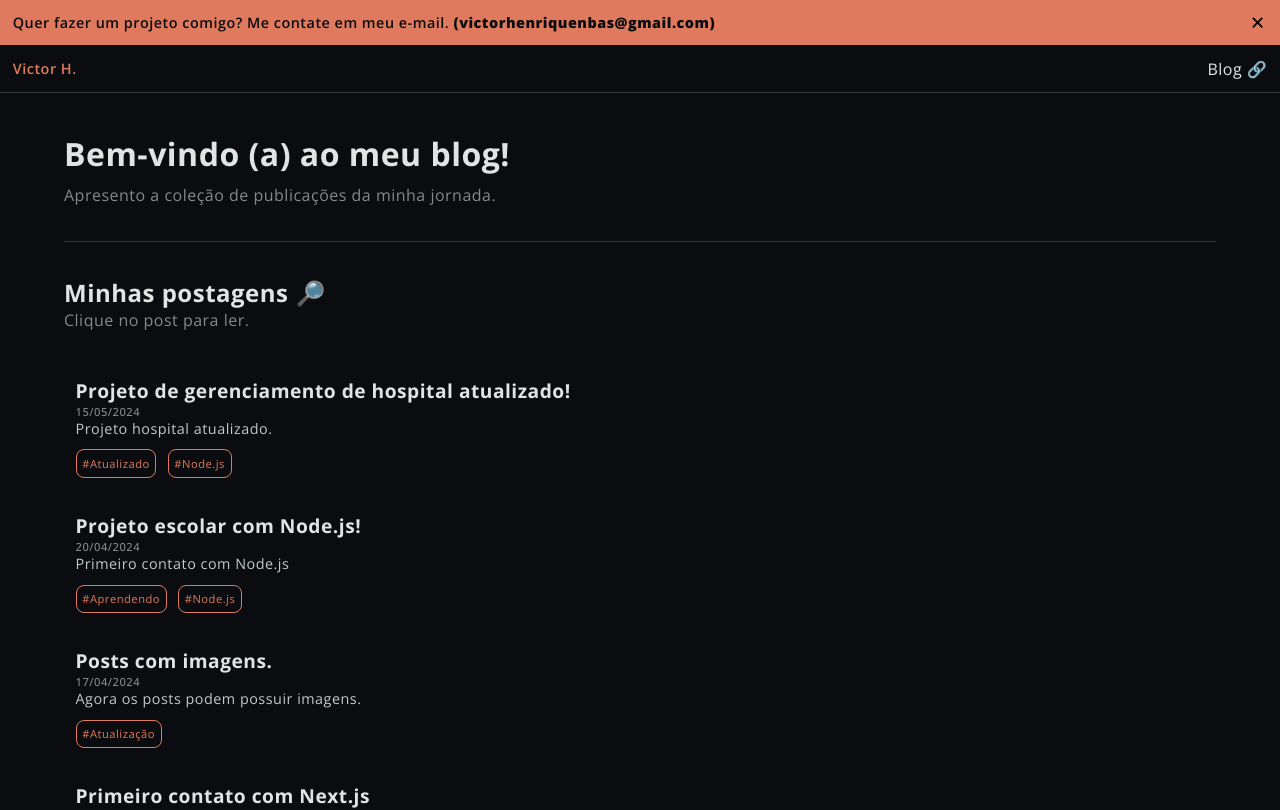
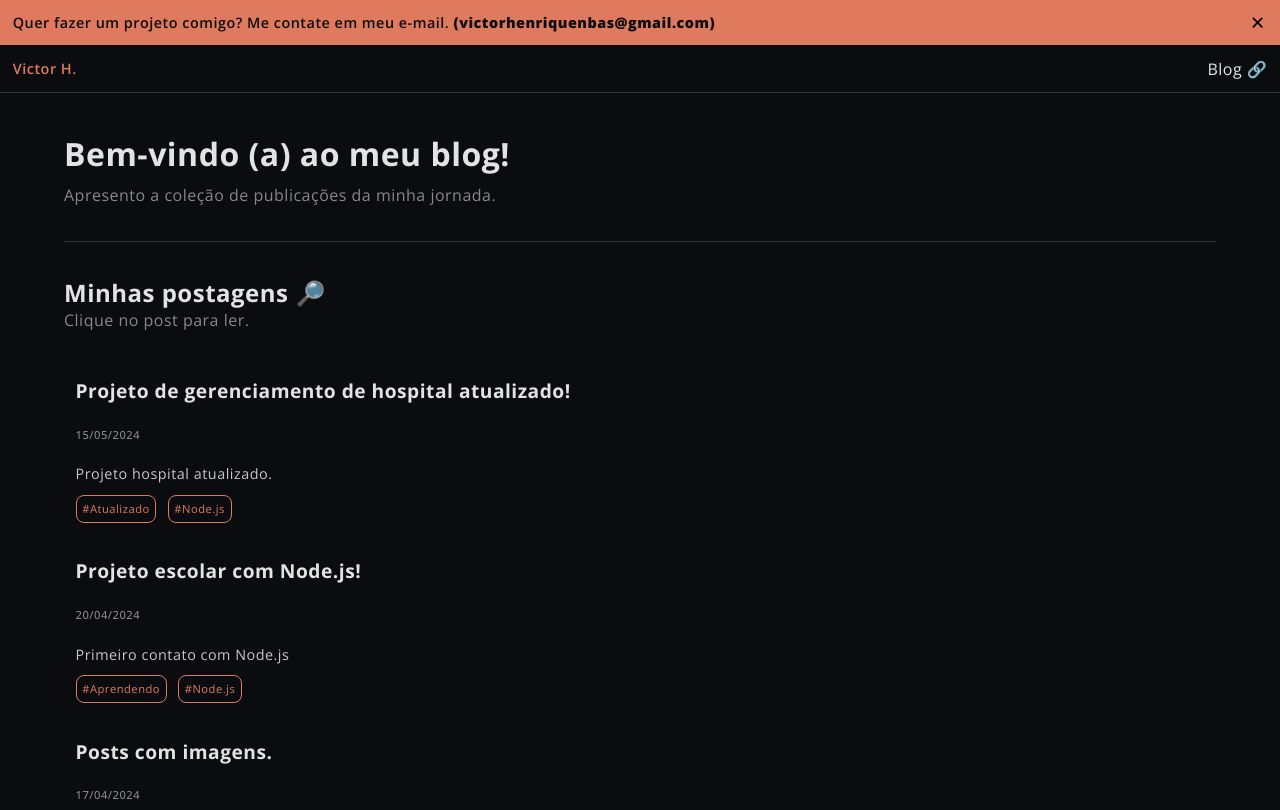
Before and after one commit to vitinhohnbas/Portfolio, a React (Create React App) app: page /blog in a window 1280 px wide. Shown: the top 810 px of the page. Built offline with nearby package versions, Linux system fonts and the light colour scheme; the HTML template or start-up script is replaced by a standard one.

Commit message:
Update Blog.module.css

```diff
--- a/src/pages/Blog/Blog.module.css
+++ b/src/pages/Blog/Blog.module.css
@@ -64,7 +64,7 @@
 }
 .container .divPublications .containerPublications h1{
     margin-top: 0%;
-    margin-bottom: 0%;
+    margin-bottom: 2%;
     font-size: 1.2em;
     color: #e3e3e3;
 }
@@ -72,6 +72,7 @@
     color: #888888;
     font-weight: 500;
     font-size: 0.7em;
+    margin-bottom: 2%;
 }
 .container .divPublications .containerPublications p{
     color: #c7c7c7;
```
